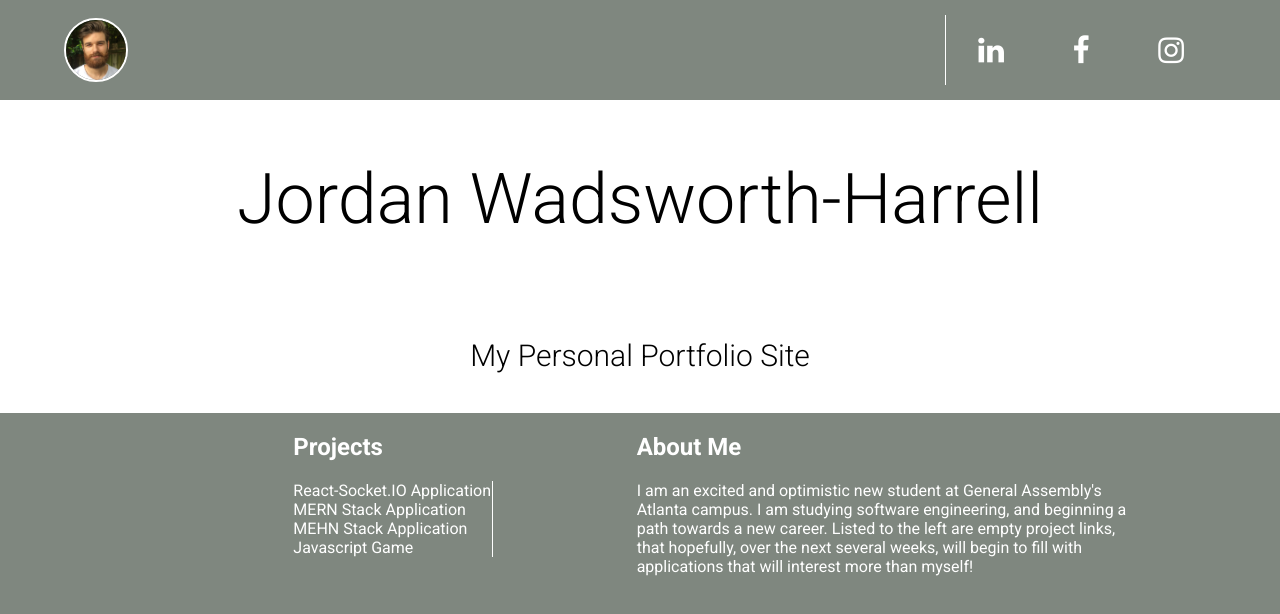
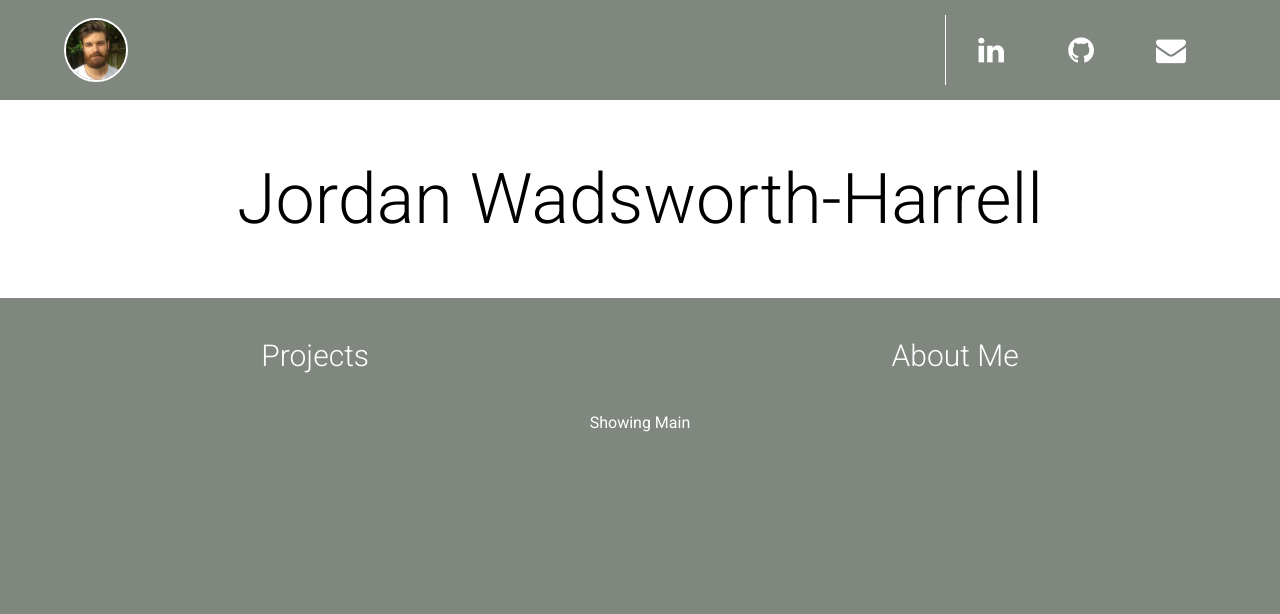
Before and after one commit to jwwharrell/aws-react-test, a React (Create React App) app: page / in a window 1280 px wide. Shown: the top 614 px of the page. Built offline with nearby package versions, Linux system fonts and the light colour scheme.

Commit message:
Clicked to show/hide components

```diff
--- a/src/App.js
+++ b/src/App.js
@@ -1,14 +1,11 @@
 import React from 'react';
-import Header from './components/Header.js'
-import Main from './components/Main.js'
-import Footer from './components/Footer.js'
+import Stager from './components/Stager.js'
+
 
 function App() {
   return (
     <div>
-      <Header />
-      <Main />
-      <Footer />
+      <Stager />
     </div>
   );
 }
--- a/src/components/Footer.js
+++ b/src/components/Footer.js
@@ -1,4 +1,5 @@
 import React, { Component } from 'react'
+import Project from './Project.js'
 import '../css/Footer.css'
 
 export default class Footer extends Component {
@@ -6,22 +7,47 @@ export default class Footer extends Component {
         return (
             <div>
                 <footer>
-                    <div className="footer-list">
+                    {this.props.main ?
+                        <div>Showing Main</div> : null}
+                    {this.props.project ?
+                        <div className="footer-list">
                         <h2>Projects</h2>
-                        <ul>
+                        <Project
+                        number='1'
+                        title='Santo Portofino'
+                        type=''
+                         />
+                        <Project
+                        number='2'
+                        title='All the Places'
+                        type=''
+                         />
+                        <Project
+                        number='3'
+                        title='fashion forward'
+                        type=''
+                         />
+                        <Project
+                        number='4'
+                        title='Ambient Jam'
+                        type=''
+                         />
+                        {/* <ul>
                             <li><a href="https://github.com/jwwharrell/Project-4-App">React-Socket.IO Application</a></li>
                             <li><a href="https://github.com/jwwharrell/Project-3-App">MERN Stack Application</a></li>
                             <li><a href="https://github.com/jwwharrell/Project-2-App">MEHN Stack Application</a></li>
                             <li><a href="https://github.com/jwwharrell/Project-1-Game">Javascript Game</a></li>
-                        </ul>
-                    </div>
-                    <div className="about-me">
+                        </ul> */}
+                    </div> : null}
+                    {this.props.about ?
+                        <div className="about-me">
                         <h2>About Me</h2>
                         <p>I am an excited and optimistic new student at General Assembly's Atlanta campus. I am studying software
                           engineering, and beginning a path towards a new career. Listed to the left are empty project links, that
                           hopefully, over the next several weeks, will begin to fill with applications that will interest more than
             myself!</p>
-                    </div>
+                    </div> : null}
+
                 </footer>
             </div>
         )
--- a/src/components/Header.js
+++ b/src/components/Header.js
@@ -10,8 +10,8 @@ export default class Header extends Component {
                         <img src={require("../images/profilish-pic-square.jpg")} alt="Jordan's face." />
                         <div className="social-media">
                             <a href="https://www.linkedin.com/in/jordan-harrell-37abaa68" className="fa fa-linkedin"><span className="sr-only">Jordan's Linked In</span></a>
-                            <a href="https://www.facebook.com/jordan.harrell2" className="fa fa-facebook"><span className="sr-only">Jordan's Facebook</span></a>
-                            <a href="https://www.instagram.com/jord_board/" className="fa fa-instagram"><span className="sr-only">Jordan's Instagram</span></a>
+                            <a href="https://github.com/jwwharrell" className="fa fa-github"><span className="sr-only">Jordan's GitHub</span></a>
+                            <a href="mailto: jwharrell0516@gmail.com" className="fa fa-envelope"><span className="sr-only">Email Jordan</span></a>
                         </div>
                     </div>
                 </header>
--- a/src/components/Main.js
+++ b/src/components/Main.js
@@ -8,7 +8,6 @@ export default class Main extends Component {
                 <main>
                     <article>
                         <h1>Jordan Wadsworth-Harrell</h1>
-                        <h4>My Personal Portfolio Site</h4>
                     </article>
                 </main>
             </div>
--- /dev/null
+++ b/src/components/Project.js
@@ -0,0 +1,12 @@
+import React, { Component } from 'react'
+
+export default class Project extends Component {
+    render() {
+        return (
+            <div>
+                <h3>Project Carousel</h3>
+
+            </div>
+        )
+    }
+}
--- /dev/null
+++ b/src/components/Stager.js
@@ -0,0 +1,83 @@
+import React, { Component } from 'react'
+import Header from './Header.js'
+import Main from './Main.js'
+import Footer from './Footer.js'
+
+export default class Stager extends Component {
+    state = {
+        projectClicked: false,
+        aboutMeClicked: false,
+        showingMain: true
+    }
+
+    projectButton = () => {
+        const newProjectValue = true
+        const newAboutValue = false
+        const newMainValue = false
+        const previousState = { ...this.state }
+        previousState.projectClicked = newProjectValue
+        previousState.aboutMeClicked = newAboutValue
+        previousState.showingMain = newMainValue
+        this.setState(previousState)
+    }
+
+    aboutMeButton = () => {
+        const newAboutValue = true
+        const newProjectValue = false
+        const newMainValue = false
+        const previousState = { ...this.state }
+        previousState.aboutMeClicked = newAboutValue
+        previousState.projectClicked = newProjectValue
+        previousState.showingMain = newMainValue
+        this.setState(previousState)
+    }
+
+    homeButton = () => {
+        const newMainValue = true
+        const newAboutValue = false
+        const newProjectValue = false
+        const previousState = { ...this.state }
+        previousState.aboutMeClicked = newAboutValue
+        previousState.projectClicked = newProjectValue
+        previousState.showingMain = newMainValue
+        this.setState(previousState)
+    }
+
+    render() {
+        return (
+            <div>
+                <Header />
+                {this.state.showingMain ? <Main /> : null}
+                <div className="navLinks">
+                    {this.state.showingMain ? null : <h4
+                        onClick={this.homeButton}
+                    >Home</h4>}
+                    {this.state.projectClicked ? null : <h4
+                        onClick={this.projectButton}
+                    >Projects</h4>}
+                    {this.state.aboutMeClicked ? null : <h4
+                        onClick={this.aboutMeButton}
+                    >About Me</h4>}
+                </div>
+                {this.state.showingMain ?
+                <Footer
+                about={this.state.aboutMeClicked}
+                project={this.state.projectClicked}
+                main={this.state.showingMain}
+                 /> : null}
+                {this.state.projectClicked ?
+                <Footer
+                about={this.state.aboutMeClicked}
+                project={this.state.projectClicked}
+                main={this.state.showingMain}
+                 /> : null}
+                {this.state.aboutMeClicked ?
+                <Footer
+                about={this.state.aboutMeClicked}
+                project={this.state.projectClicked}
+                main={this.state.showingMain}
+                 /> : null}
+            </div>
+        )
+    }
+}
--- a/src/css/Footer.css
+++ b/src/css/Footer.css
@@ -82,6 +82,8 @@ footer {
 
     .footer-list ul {
         border: none;
+        display: flex;
+        flex-direction: column;
     }
 
     .about-me {
@@ -89,10 +91,3 @@ footer {
         /* padding: 0 50px; */
     }
 }
-
-@media screen and (max-width: 400px) {
-    .footer-list ul {
-        display: flex;
-        flex-direction: column;
-    }
-}
--- a/src/css/Header.css
+++ b/src/css/Header.css
@@ -27,10 +27,15 @@ header .header-container img {
     text-align: center;
     text-decoration: none;
     color: white;
+    -webkit-transition: opacity .2s;
+    -webkit-transition: font-size .2s;
 }
 
 .fa:hover {
+    -webkit-transition: opacity .2s;
+    -webkit-transition: font-size .2s;
     opacity: 0.7;
+    font-size: 40px;
 }
 
 .social-media {
--- a/src/css/Main.css
+++ b/src/css/Main.css
@@ -1,6 +1,4 @@
-main {
-    height: 100%;
-}
+
 
 article {
     flex: 3;
@@ -10,6 +8,7 @@ article {
     justify-content: center;
     align-content: center;
     color: black;
+
 }
 
 h1 {
@@ -22,6 +21,21 @@ h4 {
     text-align: center;
     font-size: 30px;
     font-weight: 100;
+    color: white;
+    -webkit-transition: color 1s;
+}
+
+h4:hover {
+    -webkit-transition: color 1s;
+    color: rgba(255, 255, 255, .5);
+    cursor: pointer;
+}
+
+.navLinks {
+    display: flex;
+    justify-content: space-around;
+    background-color: rgba(0, 16, 0, .5);
+
 }
 
 @media screen and (max-width: 500px) {
```
Also changed, not shown: 1 other file (tests, documents, lock files or other folders).
